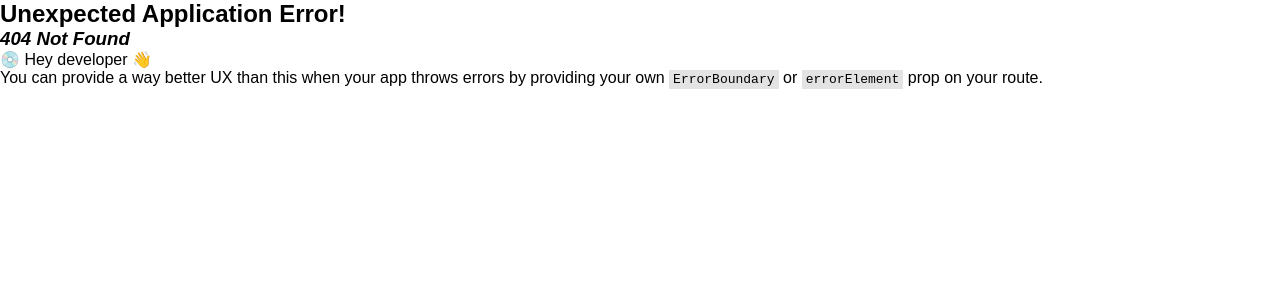
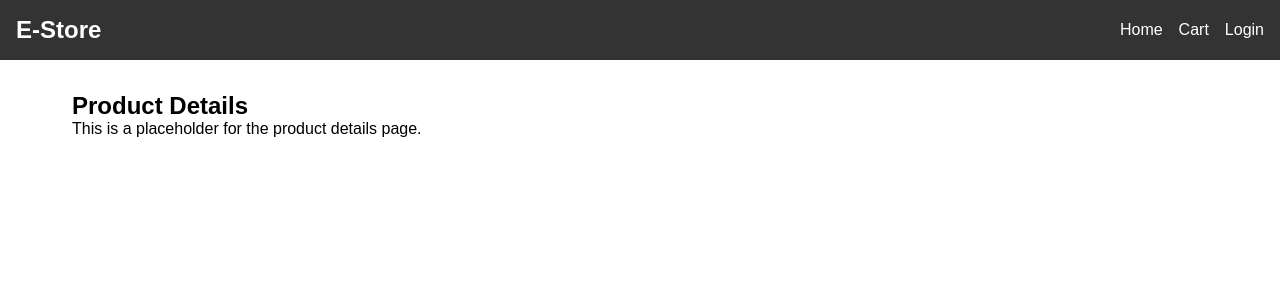
Before and after one commit to Akindejoye/ecommerce-store, a React (Vite) app: page /product/1 in a window 1280 px wide. Before the commit this address had no page. Shown: the top 300 px of the page. Built offline with nearby package versions, Linux system fonts and the light colour scheme.

Commit message:
ProductDetails page placeholder

```diff
--- a/src/pages/Home.jsx
+++ b/src/pages/Home.jsx
@@ -15,7 +15,7 @@ function Home() {
         const data = await getProducts();
         setProducts(data);
         setLoading(false);
-      } catch (error) {
+      } catch {
         setError("Failed to load products");
         setLoading(false);
       }
--- /dev/null
+++ b/src/pages/ProductDetails.jsx
@@ -0,0 +1,12 @@
+import "../styles/product-details.css";
+
+function ProductDetails() {
+  return (
+    <div className="product-details">
+      <h2>Product Details</h2>
+      <p>This is a placeholder for the product details page.</p>
+    </div>
+  );
+}
+
+export default ProductDetails;
--- a/src/routes.jsx
+++ b/src/routes.jsx
@@ -1,6 +1,7 @@
 import { createBrowserRouter } from "react-router-dom";
 import Home from "./pages/Home";
 import Navbar from "./components/Navbar";
+import ProductDetails from "./pages/ProductDetails";
 
 const router = createBrowserRouter([
   {
@@ -12,6 +13,15 @@ const router = createBrowserRouter([
       </>
     ),
   },
+  {
+    path: "/product/:id",
+    element: (
+      <>
+        <Navbar />
+        <ProductDetails />
+      </>
+    ),
+  },
 ]);
 
 export default router;
--- /dev/null
+++ b/src/styles/product-details.css
@@ -0,0 +1,5 @@
+.product-details {
+  padding: 2rem;
+  max-width: 1200px;
+  margin: 0 auto;
+}
```
